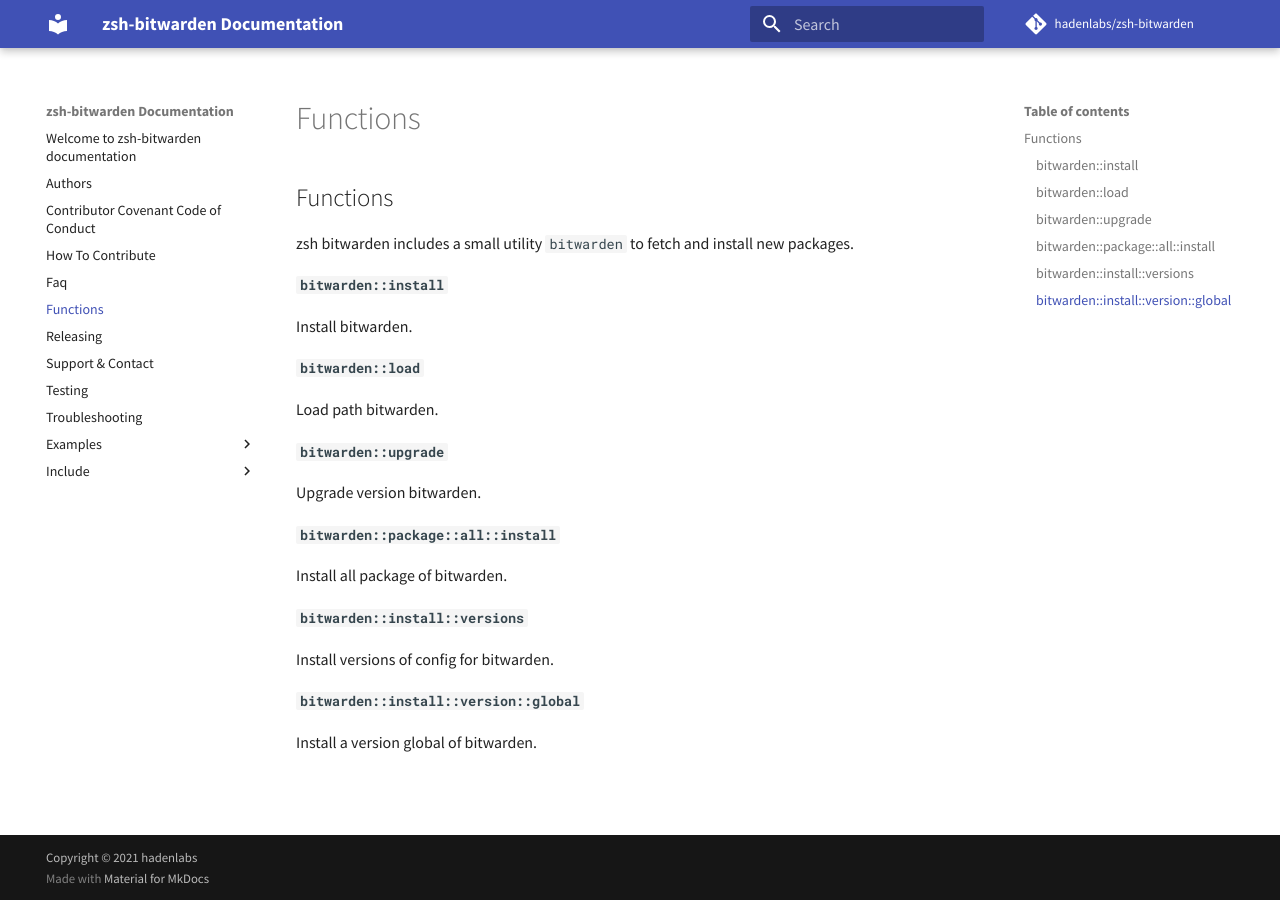
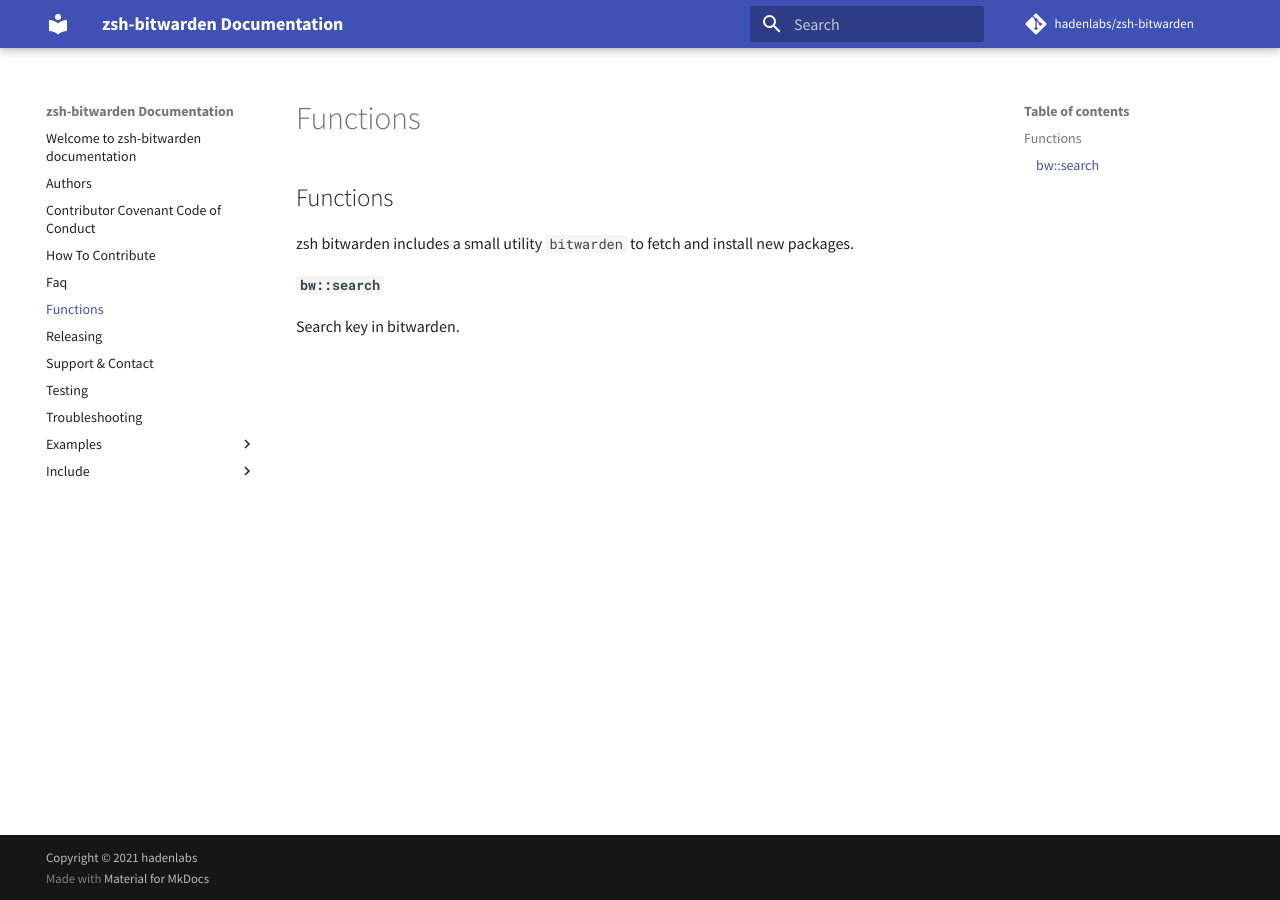
Before and after one commit to hadenlabs/zsh-bitwarden, an MkDocs documentation site: the page built from docs/functions.md, in a window 1280 px wide. Built offline with MkDocs 1.6.1 and Material for MkDocs 9.7.7, drawn with Linux system fonts in a browser that asks for light colours; comment, search, counter and statistics services are not loaded.

Commit message:
docs: implement usage and functions (#39)

```diff
--- a/docs/functions.md
+++ b/docs/functions.md
@@ -2,26 +2,6 @@
 
 zsh bitwarden includes a small utility `bitwarden` to fetch and install new packages.
 
-#### `bitwarden::install`
+#### `bw::search`
 
-Install bitwarden.
-
-#### `bitwarden::load`
-
-Load path bitwarden.
-
-#### `bitwarden::upgrade`
-
-Upgrade version bitwarden.
-
-#### `bitwarden::package::all::install`
-
-Install all package of bitwarden.
-
-#### `bitwarden::install::versions`
-
-Install versions of config for bitwarden.
-
-#### `bitwarden::install::version::global`
-
-Install a version global of bitwarden.
+Search key in bitwarden.
```
Also changed, not shown: 1 other file.
